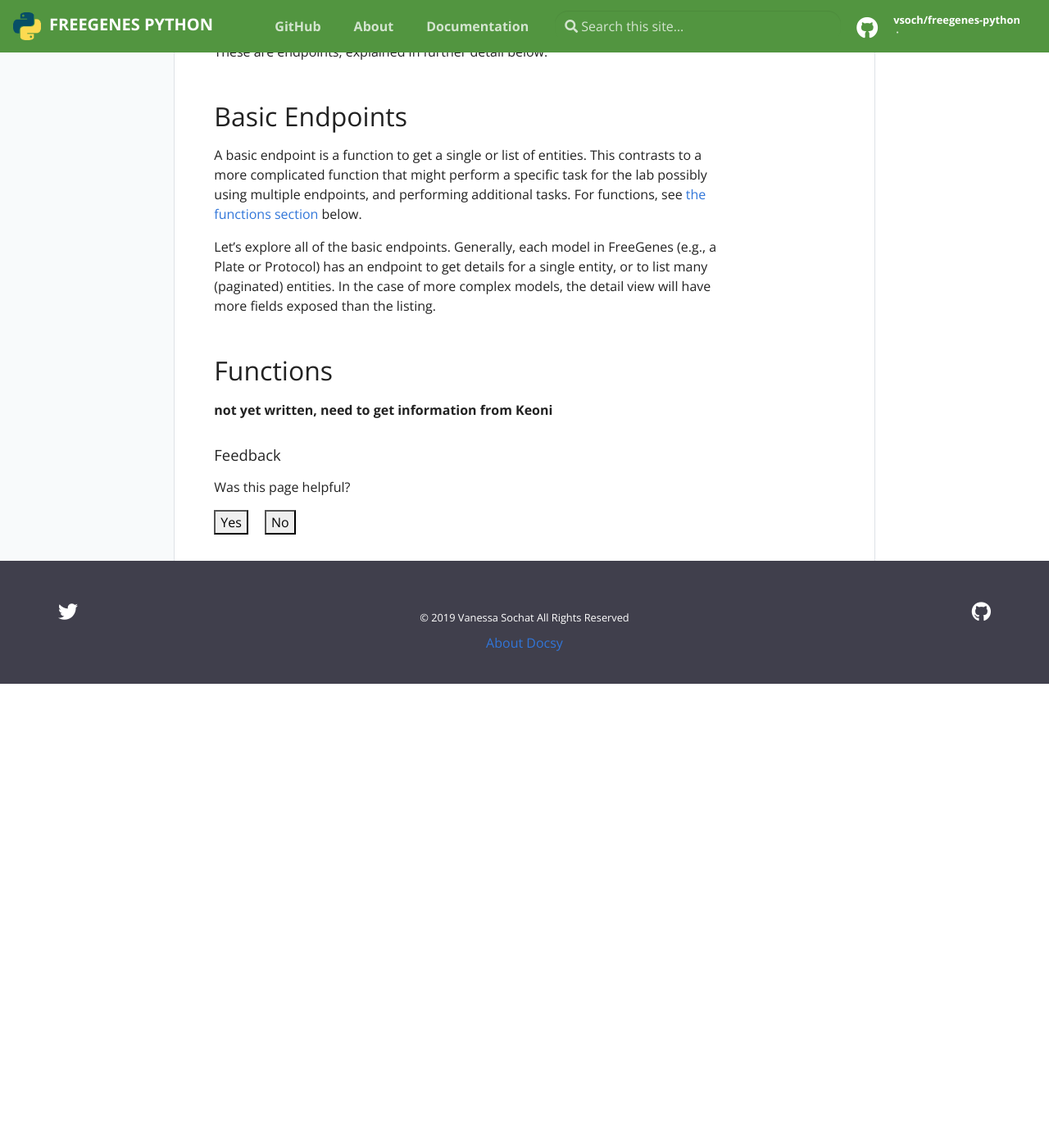
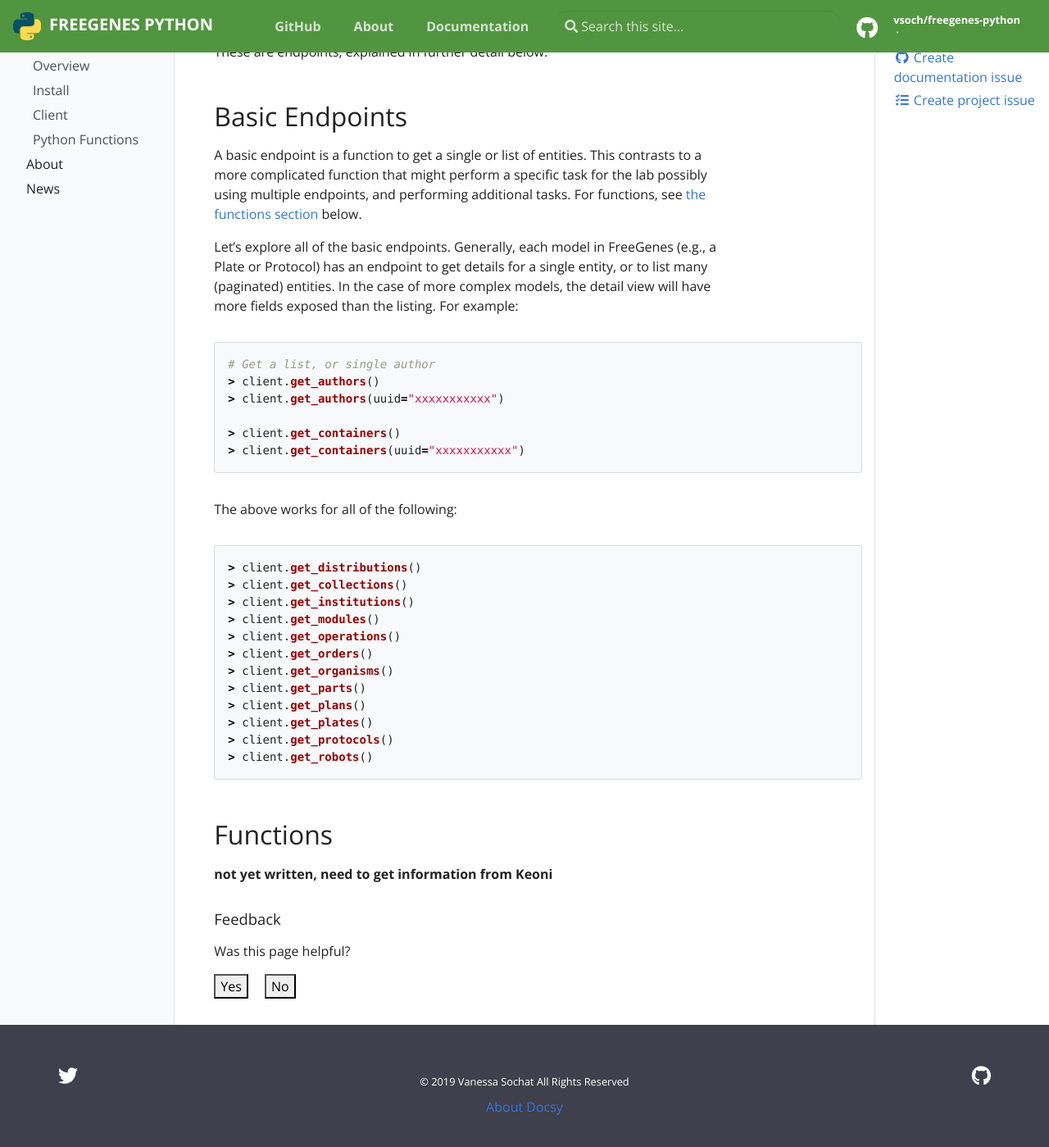
Before and after one commit to vsoch/freegenes-python, a Jekyll site: the page built from docs/_docs/getting-started/python-client.md, in a window 1280 px wide and 1400 px high, scrolled down 2352 px. Shown: the whole window at 82% size. Built offline with Jekyll 4.4.1, drawn with Linux system fonts in a browser that asks for light colours; before the commit the page ends 3186 px from its top, so only the background shows below that.

Commit message:
add functions for endpoints
Signed-off-by: Vanessa Sochat <vsochat@stanford.edu>

````diff
--- a/docs/_docs/getting-started/python-client.md
+++ b/docs/_docs/getting-started/python-client.md
@@ -115,7 +115,33 @@
 Let's explore all of the basic endpoints.  Generally, each model in FreeGenes (e.g., a Plate or Protocol)
 has an endpoint to get details for a single entity, or to list
 many (paginated) entities. In the case of more complex models, the detail view
-will have more fields exposed than the listing.
+will have more fields exposed than the listing. For example:
+
+```python
+# Get a list, or single author
+> client.get_authors()
+> client.get_authors(uuid="xxxxxxxxxxx")
+
+> client.get_containers()
+> client.get_containers(uuid="xxxxxxxxxxx")
+```
+
+The above works for all of the following:
+
+```python
+> client.get_distributions()
+> client.get_collections()
+> client.get_institutions()
+> client.get_modules()
+> client.get_operations()
+> client.get_orders()
+> client.get_organisms()
+> client.get_parts()
+> client.get_plans()
+> client.get_plates()
+> client.get_protocols()
+> client.get_robots()
+```
 
 ## Functions
 
````
